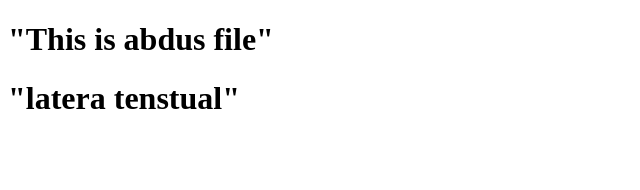
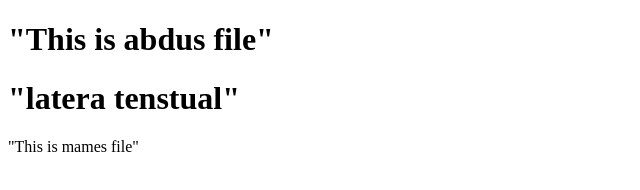
Before and after one commit to Teklehaimanot/gitTutor, a plain HTML site: page index.html in a window 1280 px wide. Shown: the whole page, without its empty margins (0-640 px from the left). Drawn offline with Linux system fonts and the light colour scheme.

Commit message:
This is updated file

```diff
--- a/index.html
+++ b/index.html
@@ -9,5 +9,6 @@
 <body>
     <h1>"This is abdus file"</h1>
     <h1>"latera tenstual"</h1>
+    <p>"This is mames file"</p>
 </body>
 </html>
```
